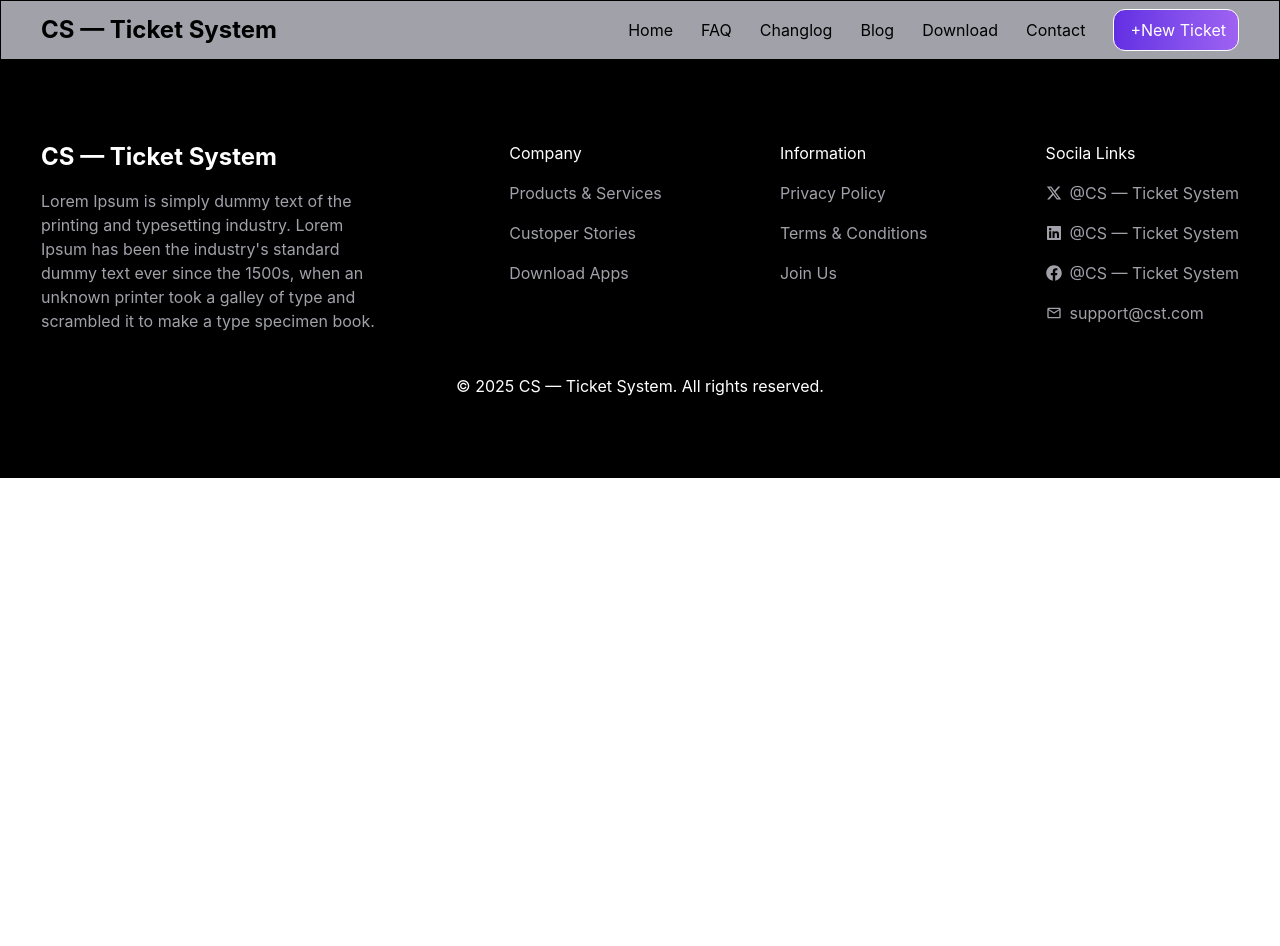
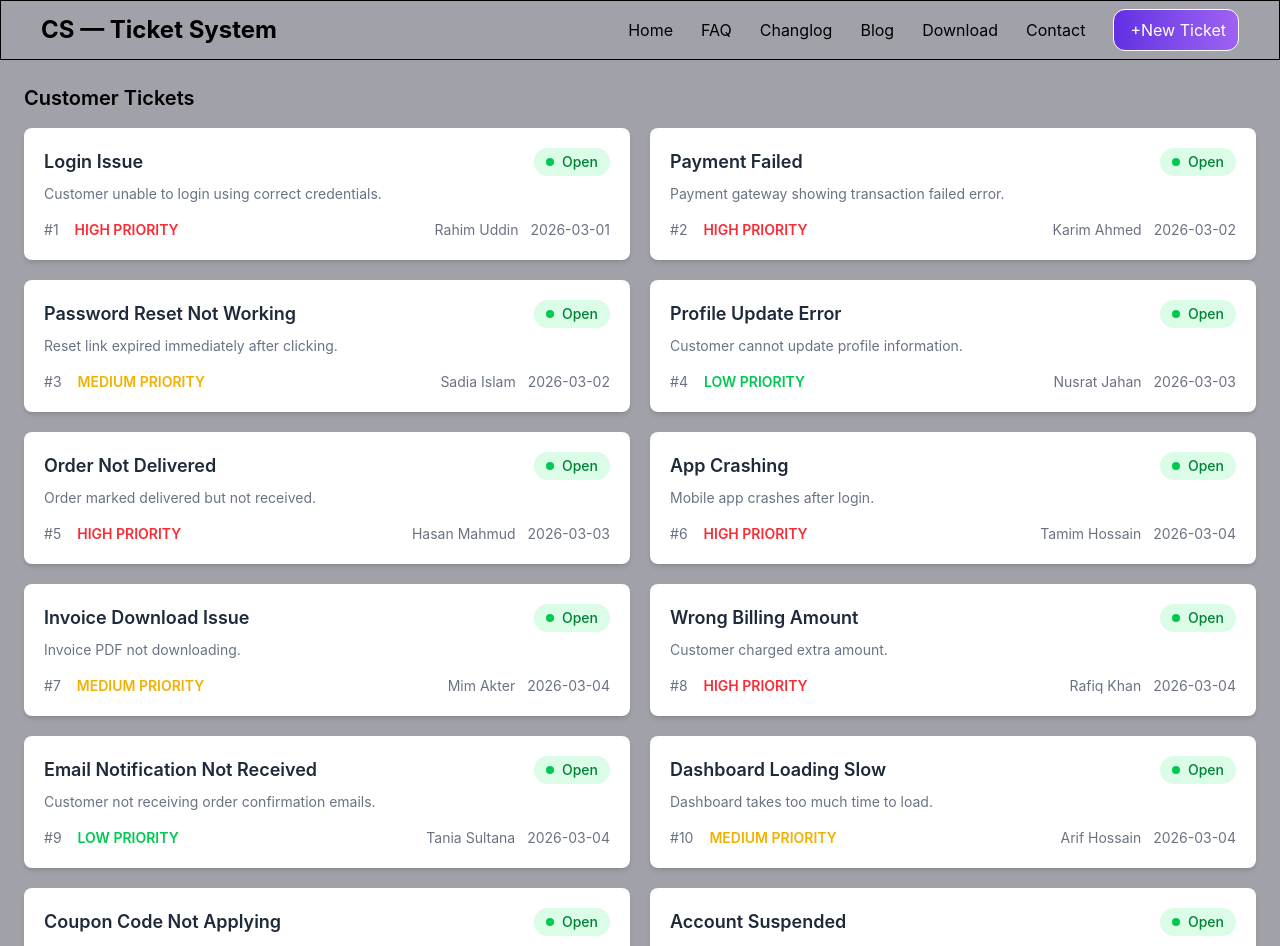
Before and after one commit to pritom352/misson-2, a React (Vite) app: page / in a window 1280 px wide. Shown: the top 946 px of the page. Before the commit the page ends 800 px from the top, so only its background shows below. Built offline with nearby package versions, Linux system fonts and the light colour scheme.

Commit message:
card section

```diff
--- /dev/null
+++ b/public/data.json
@@ -0,0 +1,137 @@
+[
+  {
+    "id": 1,
+    "title": "Login Issue",
+    "description": "Customer unable to login using correct credentials.",
+    "customer": "Rahim Uddin",
+    "priority": "High",
+    "status": "Open",
+    "createdAt": "2026-03-01"
+  },
+  {
+    "id": 2,
+    "title": "Payment Failed",
+    "description": "Payment gateway showing transaction failed error.",
+    "customer": "Karim Ahmed",
+    "priority": "High",
+    "status": "Open",
+    "createdAt": "2026-03-02"
+  },
+  {
+    "id": 3,
+    "title": "Password Reset Not Working",
+    "description": "Reset link expired immediately after clicking.",
+    "customer": "Sadia Islam",
+    "priority": "Medium",
+    "status": "Open",
+    "createdAt": "2026-03-02"
+  },
+  {
+    "id": 4,
+    "title": "Profile Update Error",
+    "description": "Customer cannot update profile information.",
+    "customer": "Nusrat Jahan",
+    "priority": "Low",
+    "status": "Open",
+    "createdAt": "2026-03-03"
+  },
+  {
+    "id": 5,
+    "title": "Order Not Delivered",
+    "description": "Order marked delivered but not received.",
+    "customer": "Hasan Mahmud",
+    "priority": "High",
+    "status": "Open",
+    "createdAt": "2026-03-03"
+  },
+  {
+    "id": 6,
+    "title": "App Crashing",
+    "description": "Mobile app crashes after login.",
+    "customer": "Tamim Hossain",
+    "priority": "High",
+    "status": "Open",
+    "createdAt": "2026-03-04"
+  },
+  {
+    "id": 7,
+    "title": "Invoice Download Issue",
+    "description": "Invoice PDF not downloading.",
+    "customer": "Mim Akter",
+    "priority": "Medium",
+    "status": "Open",
+    "createdAt": "2026-03-04"
+  },
+  {
+    "id": 8,
+    "title": "Wrong Billing Amount",
+    "description": "Customer charged extra amount.",
+    "customer": "Rafiq Khan",
+    "priority": "High",
+    "status": "Open",
+    "createdAt": "2026-03-04"
+  },
+  {
+    "id": 9,
+    "title": "Email Notification Not Received",
+    "description": "Customer not receiving order confirmation emails.",
+    "customer": "Tania Sultana",
+    "priority": "Low",
+    "status": "Open",
+    "createdAt": "2026-03-04"
+  },
+  {
+    "id": 10,
+    "title": "Dashboard Loading Slow",
+    "description": "Dashboard takes too much time to load.",
+    "customer": "Arif Hossain",
+    "priority": "Medium",
+    "status": "Open",
+    "createdAt": "2026-03-04"
+  },
+  {
+    "id": 11,
+    "title": "Coupon Code Not Applying",
+    "description": "Discount coupon showing invalid.",
+    "customer": "Shila Begum",
+    "priority": "Medium",
+    "status": "Open",
+    "createdAt": "2026-03-04"
+  },
+  {
+    "id": 12,
+    "title": "Account Suspended",
+    "description": "Account suspended without notice.",
+    "customer": "Jahid Hasan",
+    "priority": "High",
+    "status": "Open",
+    "createdAt": "2026-03-04"
+  },
+  {
+    "id": 13,
+    "title": "Language Change Not Saving",
+    "description": "Selected language resets after refresh.",
+    "customer": "Rumana Aktar",
+    "priority": "Low",
+    "status": "Open",
+    "createdAt": "2026-03-04"
+  },
+  {
+    "id": 14,
+    "title": "Search Function Not Working",
+    "description": "Search returns no results even for valid queries.",
+    "customer": "Mehedi Hasan",
+    "priority": "Medium",
+    "status": "Open",
+    "createdAt": "2026-03-04"
+  },
+  {
+    "id": 15,
+    "title": "Two-Factor Authentication Error",
+    "description": "OTP code not validating correctly.",
+    "customer": "Farhana Yasmin",
+    "priority": "High",
+    "status": "Open",
+    "createdAt": "2026-03-04"
+  }
+]
--- a/src/App.jsx
+++ b/src/App.jsx
@@ -1,12 +1,22 @@
-import "./App.css";
+import { useEffect, useState } from "react";
 import Footer from "./mainLayout/Footer/Footer";
 import Navbar from "./mainLayout/Navbar/Navbar";
+import MainSection from "./mainLayout/main/MainSection";
 
 function App() {
+  const [data, setData] = useState([]);
+
+  useEffect(() => {
+    fetch("/data.json")
+      .then((res) => res.json())
+      .then((result) => setData(result));
+  }, []);
+
   return (
-    <div className=" bg-[#A1A1AA]">
-      <Navbar></Navbar>
-      <Footer></Footer>
+    <div className="bg-[#A1A1AA]">
+      <Navbar />
+      <MainSection data={data} />
+      <Footer />
     </div>
   );
 }
--- /dev/null
+++ b/src/mainLayout/Card/TicketCard.jsx
@@ -0,0 +1,53 @@
+import React from "react";
+
+const TicketCard = ({ ticket, onSelect }) => {
+  const { id, title, description, customer, priority, status, createdAt } =
+    ticket;
+
+  return (
+    <div
+      onClick={() => onSelect(ticket)}
+      className="bg-white rounded-lg shadow-md p-5 cursor-pointer hover:shadow-lg transition duration-300"
+    >
+      {/* Top Section */}
+      <div className="flex justify-between items-start">
+        <h2 className="text-lg font-semibold text-gray-800">{title}</h2>
+
+        {/* Status Badge */}
+        <span className="flex items-center gap-2 bg-green-100 text-green-700 px-3 py-1 rounded-full text-sm font-medium">
+          <span className="w-2 h-2 bg-green-500 rounded-full"></span>
+          {status}
+        </span>
+      </div>
+
+      {/* Description */}
+      <p className="text-gray-500 text-sm mt-2 line-clamp-2">{description}</p>
+
+      {/* Bottom Section */}
+      <div className="flex justify-between items-center mt-4 text-sm">
+        <div className="flex items-center gap-4">
+          <span className="text-gray-500">#{id}</span>
+
+          <span
+            className={`font-semibold ${
+              priority === "High"
+                ? "text-red-500"
+                : priority === "Medium"
+                  ? "text-yellow-500"
+                  : "text-green-500"
+            }`}
+          >
+            {priority.toUpperCase()} PRIORITY
+          </span>
+        </div>
+
+        <div className="flex items-center gap-3 text-gray-500">
+          <span>{customer}</span>
+          <span>{createdAt}</span>
+        </div>
+      </div>
+    </div>
+  );
+};
+
+export default TicketCard;
--- /dev/null
+++ b/src/mainLayout/main/MainSection.jsx
@@ -0,0 +1,19 @@
+import React from "react";
+import TicketCard from "../Card/TicketCard";
+
+const MainSection = ({ data }) => {
+  return (
+    <div className="p-6">
+      <h5 className="text-xl font-semibold mb-4">Customer Tickets</h5>
+
+      {/* Grid container */}
+      <div className="grid grid-cols-1 md:grid-cols-2 gap-5">
+        {data.map((ticket) => (
+          <TicketCard key={ticket.id} ticket={ticket} />
+        ))}
+      </div>
+    </div>
+  );
+};
+
+export default MainSection;
```
